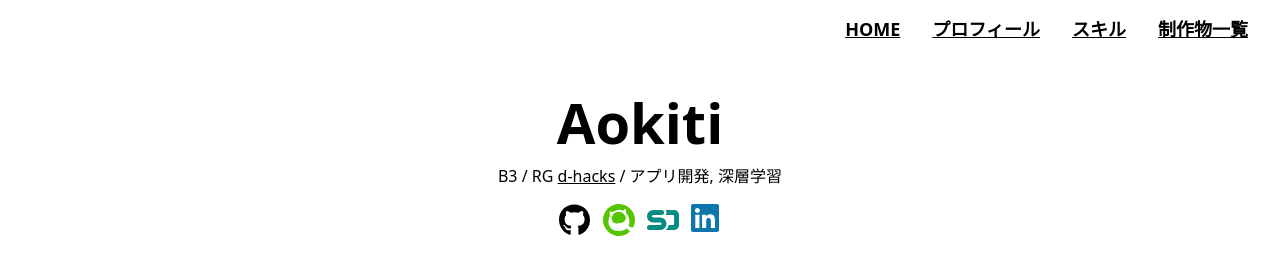
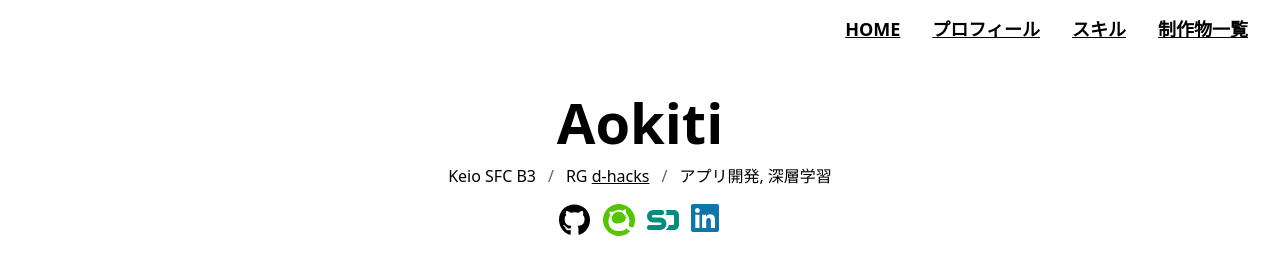
Before and after one commit to sakusaku3939/my-page, a Next.js app: page / in a window 1280 px wide. Shown: the top 254 px of the page. Built offline with nearby package versions, Linux system fonts and the light colour scheme; no server answers.

Commit message:
Optimize the delimiter method

```diff
--- a/src/pages/index.tsx
+++ b/src/pages/index.tsx
@@ -2,7 +2,6 @@ import Head from "next/head";
 import index from "@/styles/index.module.css";
 import SnsList from "@/components/molecule/SnsList/SnsList";
 import { PostsList } from "@/components/organism/PostsList/PostsList";
-import { Skills, SkillsItem, SkillsItemWrapper, SkillsSubItemWrapper } from "@/components/organism/Skills/Skills";
 import { GetServerSidePropsContext } from "next";
 import NoColorLink from "@/components/atom/NoColorLink/NoColorLink";
 import HamburgerMenu from "@/components/molecule/HamburgerMenu/HamburgerMenu";
@@ -21,8 +20,11 @@ const Index = () => {
         <span className={index.hamburgerVisibility}><HamburgerMenu /></span>
         <section className={index.header}>
           <div className={index.title}>Aokiti</div>
-          <div className={index.subtitle}>B3 / RG&nbsp;
-            <NoColorLink href="https://d-hacks.jn.sfc.keio.ac.jp/" title="d-hacks" target="_blank" /> / アプリ開発, 深層学習
+          <div className={index.subtitle}>
+            <span>Keio SFC B3</span>
+            <span>RG <NoColorLink href="https://d-hacks.jn.sfc.keio.ac.jp/" title="d-hacks"
+                                  target="_blank" /></span>
+            <span>アプリ開発, 深層学習</span>
           </div>
           <SnsList />
         </section>
--- a/src/styles/index.module.css
+++ b/src/styles/index.module.css
@@ -17,7 +17,18 @@
 
 .subtitle {
     text-align: center;
-    margin-bottom: 16px;
+    margin: 0 32px 16px 32px;
+}
+
+.subtitle span::before {
+    content: "/";
+    margin: 0 12px;
+    color: var(--light-grey);
+}
+
+.subtitle span:first-child::before {
+    content: "";
+    margin: 0;
 }
 
 .h1 {
```
